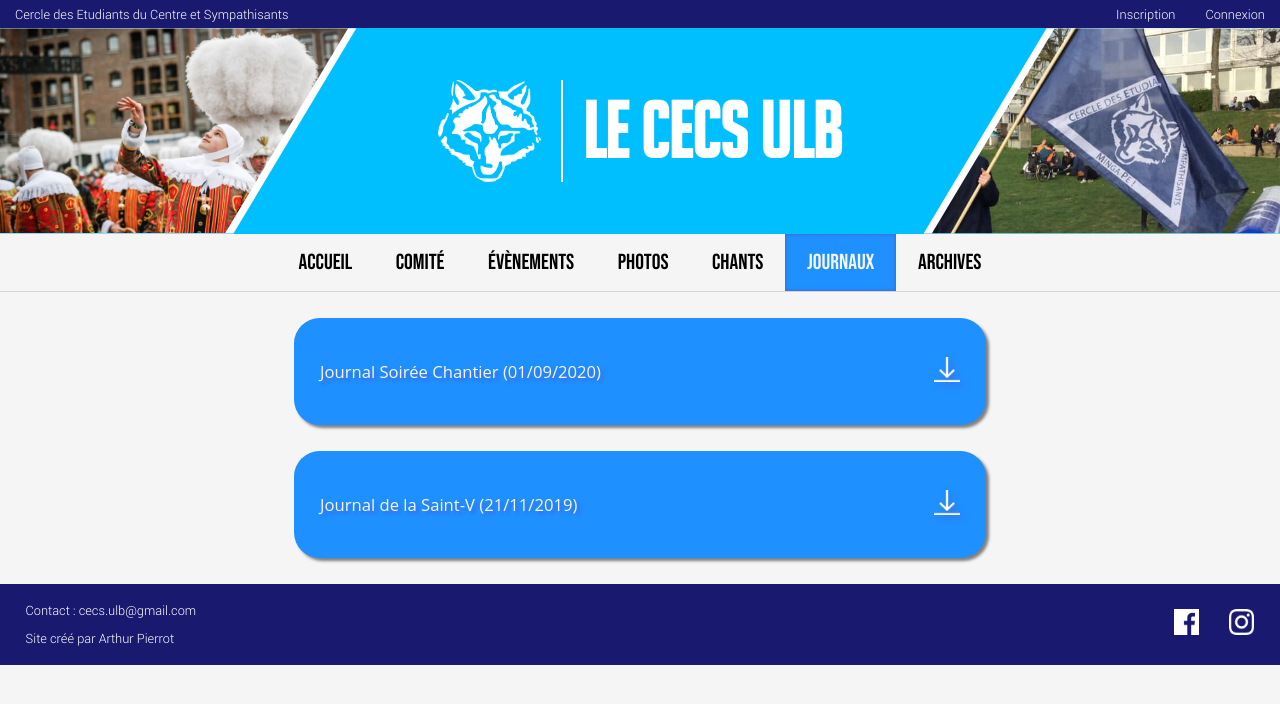
After one commit to Jepsiko/site-cecs, a Django app: page /journals/ in a window 1280 px wide. The commit adds this page. Shown: the top 704 px of the page. Run offline with Django 3.2, Linux system fonts and the light colour scheme; data comes from the database, SQL or seed files in the repository; both versions use the stored data as it was after the commit.

Commit message:
Added Journal view

```diff
--- a/main/static/main/style.css
+++ b/main/static/main/style.css
@@ -984,6 +984,33 @@
 	}
 }
 
+/* JOURNAL */
+
+.journal {
+	display: flex;
+	justify-content: space-between;
+	align-items: center;
+	margin: 2vw auto;
+	padding: 2vw;
+	background-color: dodgerblue;
+	border-radius: 2vw;
+	box-shadow: 3px 3px 3px grey;
+	width: 50vw;
+}
+
+.journal p {
+	color: whitesmoke;
+	font-size: 1.3vw;
+	font-family: 'Open Sans', sans-serif;
+	text-shadow: 3px 3px 3px var(--incoming-event-shadow-color);
+}
+
+.journal img {
+	width: 2vw;
+	height: 2vw;
+	filter: drop-shadow(3px 3px 3px var(--incoming-event-shadow-color));
+}
+
 /* FOOTER */
 
 footer {
--- a/main/templates/main/base.html
+++ b/main/templates/main/base.html
@@ -55,7 +55,7 @@
                 <li><a href="{% url 'main:events' %}">ÉVÈNEMENTS</a></li>
                 <li><a href="{% url 'main:photo' %}">PHOTOS</a></li>
                 <li><a href="{% url 'main:chants' %}">CHANTS</a></li>
-                <li><a href="?">JOURNAUX</a></li>
+                <li><a href="{% url 'main:journals' %}">JOURNAUX</a></li>
                 <li><a href="?">ARCHIVES</a></li>
             </ul>
         {% endblock %}
--- a/main/templates/main/chants.html
+++ b/main/templates/main/chants.html
@@ -18,7 +18,7 @@
         <li><a href="{% url 'main:events' %}">ÉVÈNEMENTS</a></li>
         <li><a href="{% url 'main:photo' %}">PHOTOS</a></li>
         <li><a href="{% url 'main:chants' %}" class="active">CHANTS</a></li>
-        <li><a href="?">JOURNAUX</a></li>
+        <li><a href="{% url 'main:journals' %}">JOURNAUX</a></li>
         <li><a href="?">ARCHIVES</a></li>
     </ul>
 {% endblock %}
--- a/main/templates/main/comite.html
+++ b/main/templates/main/comite.html
@@ -18,7 +18,7 @@
         <li><a href="{% url 'main:events' %}">ÉVÈNEMENTS</a></li>
         <li><a href="{% url 'main:photo' %}">PHOTOS</a></li>
         <li><a href="{% url 'main:chants' %}">CHANTS</a></li>
-        <li><a href="?">JOURNAUX</a></li>
+        <li><a href="{% url 'main:journals' %}">JOURNAUX</a></li>
         <li><a href="?">ARCHIVES</a></li>
     </ul>
 {% endblock %}
--- a/main/templates/main/events.html
+++ b/main/templates/main/events.html
@@ -18,7 +18,7 @@
         <li><a href="{% url 'main:events' %}" class="active">ÉVÈNEMENTS</a></li>
         <li><a href="{% url 'main:photo' %}">PHOTOS</a></li>
         <li><a href="{% url 'main:chants' %}">CHANTS</a></li>
-        <li><a href="?">JOURNAUX</a></li>
+        <li><a href="{% url 'main:journals' %}">JOURNAUX</a></li>
         <li><a href="?">ARCHIVES</a></li>
     </ul>
 {% endblock %}
--- a/main/templates/main/index.html
+++ b/main/templates/main/index.html
@@ -18,7 +18,7 @@
         <li><a href="{% url 'main:events' %}">ÉVÈNEMENTS</a></li>
         <li><a href="{% url 'main:photo' %}">PHOTOS</a></li>
         <li><a href="{% url 'main:chants' %}">CHANTS</a></li>
-        <li><a href="?">JOURNAUX</a></li>
+        <li><a href="{% url 'main:journals' %}">JOURNAUX</a></li>
         <li><a href="?">ARCHIVES</a></li>
     </ul>
 {% endblock %}
--- /dev/null
+++ b/main/templates/main/journal.html
@@ -0,0 +1,35 @@
+
+{% extends "main/base.html" %}
+{% load static %}
+
+{% block pagename %}{{ block.super }} - Journaux{% endblock %}
+
+{% block navbar %}
+    <ul>
+        {% if user.is_authenticated %}
+            <li class="user-links-navbar"><a href="{% url 'main:profile' %}">{{ user }}</a></li>
+            <li class="user-links-navbar"><a href="{% url 'main:logout' %}">Déconnexion</a></li>
+        {% else %}
+            <li class="user-links-navbar"><a href="{% url 'main:register' %}">Inscription</a></li>
+            <li class="user-links-navbar"><a href="{% url 'main:login' %}">Connexion</a></li>
+        {% endif %}
+        <li><a href="{% url 'main:index' %}">ACCUEIL</a></li>
+        <li><a href="{% url 'main:comite' %}">COMITÉ</a></li>
+        <li><a href="{% url 'main:events' %}">ÉVÈNEMENTS</a></li>
+        <li><a href="{% url 'main:photo' %}">PHOTOS</a></li>
+        <li><a href="{% url 'main:chants' %}">CHANTS</a></li>
+        <li><a href="{% url 'main:journals' %}" class="active">JOURNAUX</a></li>
+        <li><a href="?">ARCHIVES</a></li>
+    </ul>
+{% endblock %}
+
+{% block content %}
+    {% if journals %}
+        {% for journal in journals %}
+            <div class="journal">
+                <p>{{ journal.name }} ({{ journal.pub_date|date:'d/m/Y' }})</p>
+                <a href="{{ journal.file.url }}" download><img src="{% static "images/download-white.png" %}" alt=""></a>
+            </div>
+        {% endfor %}
+    {% endif %}
+{% endblock %}
--- a/main/templates/main/login.html
+++ b/main/templates/main/login.html
@@ -17,7 +17,7 @@
         <li><a href="{% url 'main:events' %}">ÉVÈNEMENTS</a></li>
         <li><a href="{% url 'main:photo' %}">PHOTOS</a></li>
         <li><a href="{% url 'main:chants' %}">CHANTS</a></li>
-        <li><a href="?">JOURNAUX</a></li>
+        <li><a href="{% url 'main:journals' %}">JOURNAUX</a></li>
         <li><a href="?">ARCHIVES</a></li>
     </ul>
 {% endblock %}
--- a/main/templates/main/photo.html
+++ b/main/templates/main/photo.html
@@ -18,7 +18,7 @@
         <li><a href="{% url 'main:events' %}">ÉVÈNEMENTS</a></li>
         <li><a href="{% url 'main:photo' %}" class="active">PHOTOS</a></li>
         <li><a href="{% url 'main:chants' %}">CHANTS</a></li>
-        <li><a href="?">JOURNAUX</a></li>
+        <li><a href="{% url 'main:journals' %}">JOURNAUX</a></li>
         <li><a href="?">ARCHIVES</a></li>
     </ul>
 {% endblock %}
--- a/main/templates/main/profile.html
+++ b/main/templates/main/profile.html
@@ -19,7 +19,7 @@
         <li><a href="{% url 'main:events' %}">ÉVÈNEMENTS</a></li>
         <li><a href="{% url 'main:photo' %}">PHOTOS</a></li>
         <li><a href="{% url 'main:chants' %}">CHANTS</a></li>
-        <li><a href="?">JOURNAUX</a></li>
+        <li><a href="{% url 'main:journals' %}">JOURNAUX</a></li>
         <li><a href="?">ARCHIVES</a></li>
     </ul>
 {% endblock %}
--- a/main/templates/main/register.html
+++ b/main/templates/main/register.html
@@ -16,7 +16,7 @@
         <li><a href="{% url 'main:events' %}">ÉVÈNEMENTS</a></li>
         <li><a href="{% url 'main:photo' %}">PHOTOS</a></li>
         <li><a href="{% url 'main:chants' %}">CHANTS</a></li>
-        <li><a href="?">JOURNAUX</a></li>
+        <li><a href="{% url 'main:journals' %}">JOURNAUX</a></li>
         <li><a href="?">ARCHIVES</a></li>
     </ul>
 {% endblock %}
--- a/main/urls.py
+++ b/main/urls.py
@@ -16,4 +16,5 @@
 	path('photo/', views.PhotoView.as_view(), name='photo'),
 	path('chants/', views.ChantView.as_view(), name='chants'),
 	path('events/', views.EventsView.as_view(), name='events'),
+	path('journals/', views.JournalView.as_view(), name='journals'),
 ]
--- a/main/views.py
+++ b/main/views.py
@@ -1,8 +1,9 @@
 from django.views import generic
 from django.shortcuts import render, redirect
 from django.contrib.auth import login, authenticate, logout
+from django.utils import timezone
 
-from .models import Album, Account, Post, Event, Chant
+from .models import Album, Account, Post, Event, Chant, Journal
 from .forms import RegistrationForm, AccountAuthentificationForm, AccountUpdateForm
 
 
@@ -40,6 +41,14 @@
 
 	def get_queryset(self):
 		return Album.objects.all().order_by('-pub_date')
+
+
+class JournalView(generic.ListView):
+	template_name = 'main/journal.html'
+	context_object_name = 'journals'
+
+	def get_queryset(self):
+		return Journal.objects.filter(pub_date__lte=timezone.now()).order_by('-pub_date')
 
 
 class ChantView(generic.ListView):
```
Also changed, not shown: db.sqlite3, main/static/images/download-white.png (added), main/static/images/download.png (added), 2 other files.
